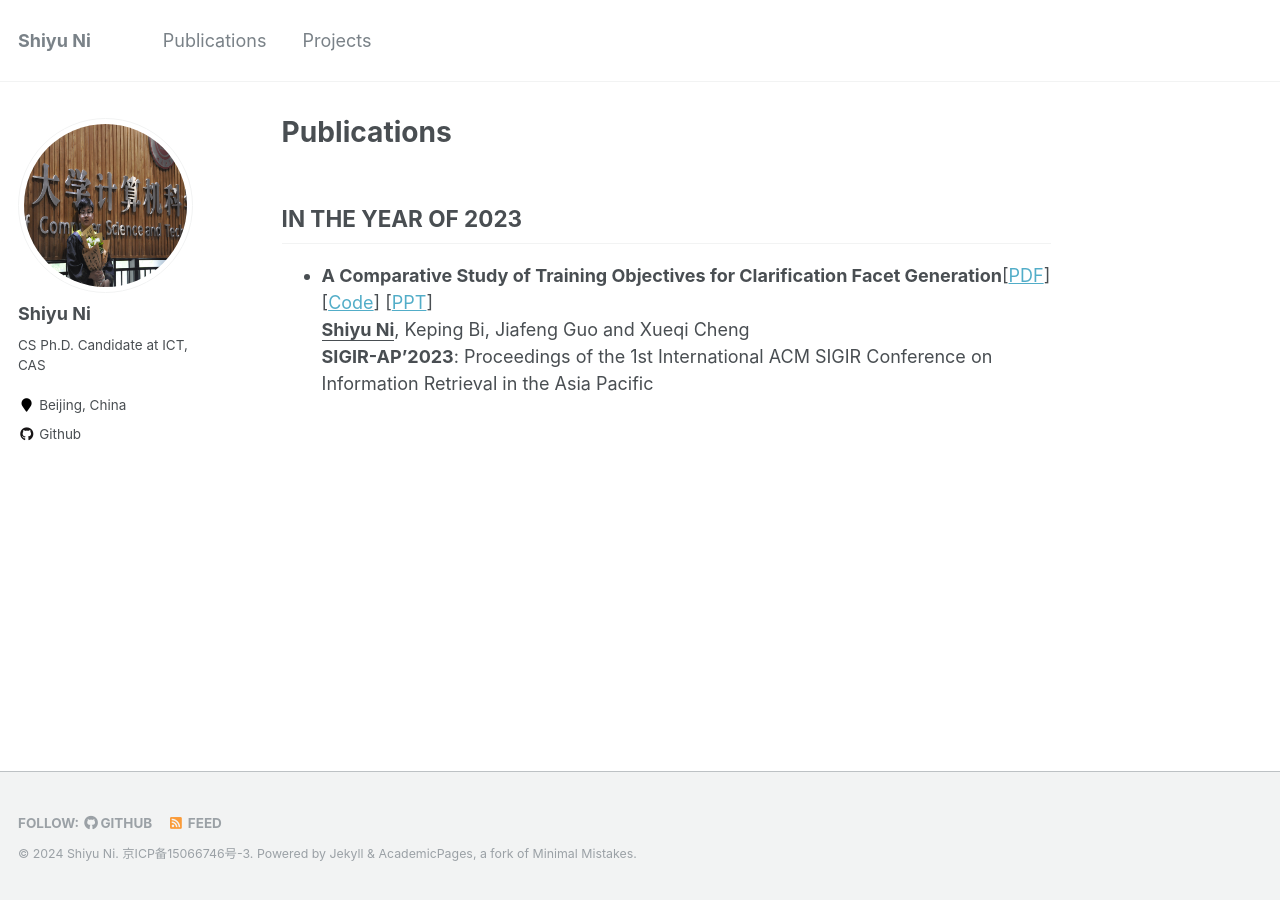
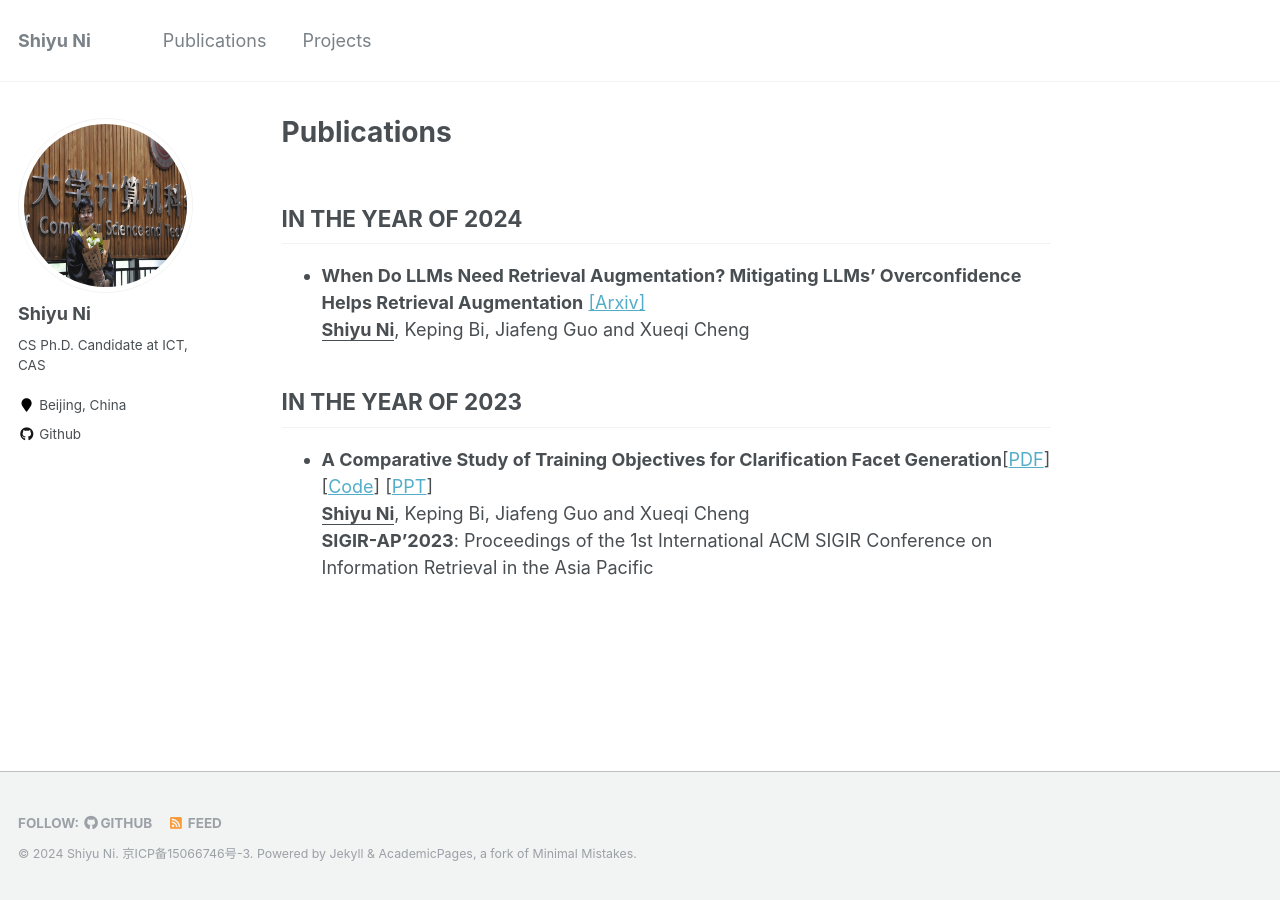
Before and after one commit to ShiyuNee/ShiyuNee.github.io, a Jekyll site: the page built from _pages/publications.md, in a window 1280 px wide. Built offline with Jekyll 4.4.1, drawn with Linux system fonts in a browser that asks for light colours.

Commit message:
add a new paper

```diff
--- a/_pages/publications.md
+++ b/_pages/publications.md
@@ -6,8 +6,13 @@ redirect_from:
   - /publications.html
 ---
 
+## IN THE YEAR OF 2024
+
+- **When Do LLMs Need Retrieval Augmentation? Mitigating LLMs' Overconfidence Helps Retrieval Augmentation** [[Arxiv]](https://arxiv.org/abs/2402.11457) <br>
+  <ins>**Shiyu Ni**</ins>, Keping Bi, Jiafeng Guo and Xueqi Cheng  <br>
 
 IN THE YEAR OF 2023
 ------
+
 - **A Comparative Study of Training Objectives for Clarification Facet Generation**[[PDF](https://arxiv.org/pdf/2310.00703v1.pdf)] [[Code](https://github.com/ShiyuNee/Facet-Generation)] [[PPT](https://github.com/ShiyuNee/Facet-Generation/blob/master/SIGIR-AP2023-Shiyu.pptx)] <br>
   <ins>**Shiyu Ni**</ins>, Keping Bi, Jiafeng Guo and Xueqi Cheng  <br>**SIGIR-AP'2023**: Proceedings of the 1st International ACM SIGIR Conference on Information Retrieval in the Asia Pacific
```
